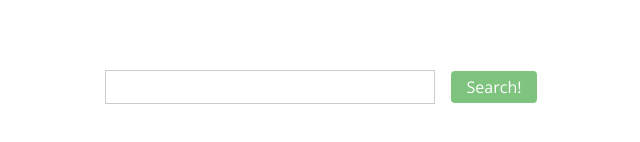
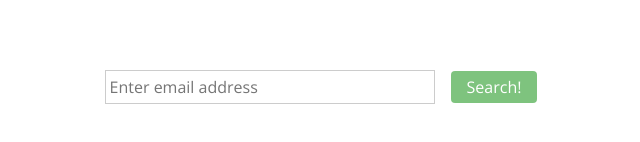
Before and after one commit to gcgarrett/avatar-search, a website: page node/index.html in a window 1280 px wide. Shown: the part 130-272 px from the top of the page, without its empty margins (319-959 px from the left). Drawn offline with nearby package versions, Linux system fonts and the light colour scheme.

Commit message:
Adding placeholder text to the email input

```diff
--- a/node/index.html
+++ b/node/index.html
@@ -11,7 +11,7 @@
         <div class="content">
             <h1 class="title">Avatar Search</h1>
             <div class="search">
-                <input type="email" ng-model="emailQuery" /><button ng-click="search()" ng-disabled="!canSearch()">Search!</button>
+                <input type="email" ng-model="emailQuery" placeholder="Enter email address" /><button ng-click="search()" ng-disabled="!canSearch()">Search!</button>
             </div>
             <div class="results" ng-class="getResultClass()">
                 <img ng-if="avatarUrl !== ''" ng-src="{{avatarUrl}}"/>
```
